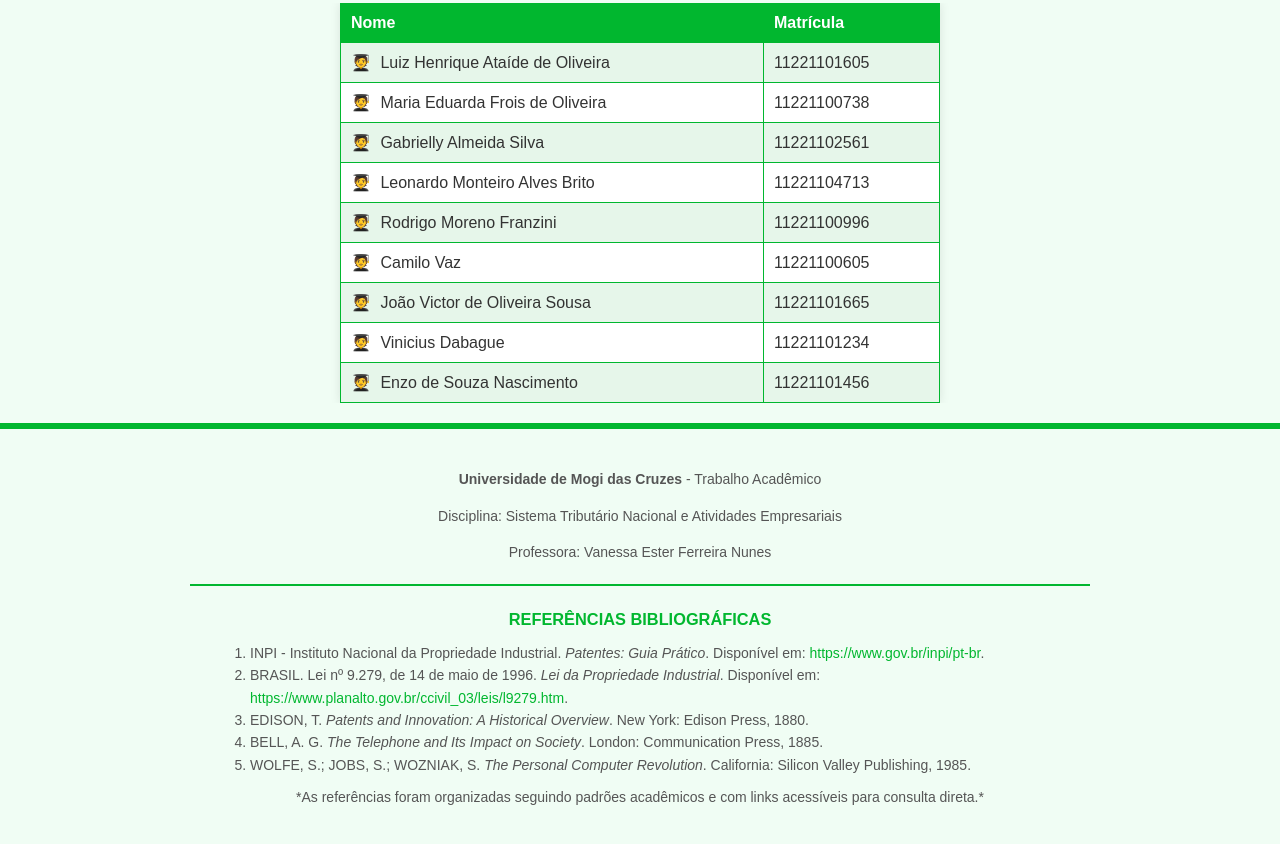
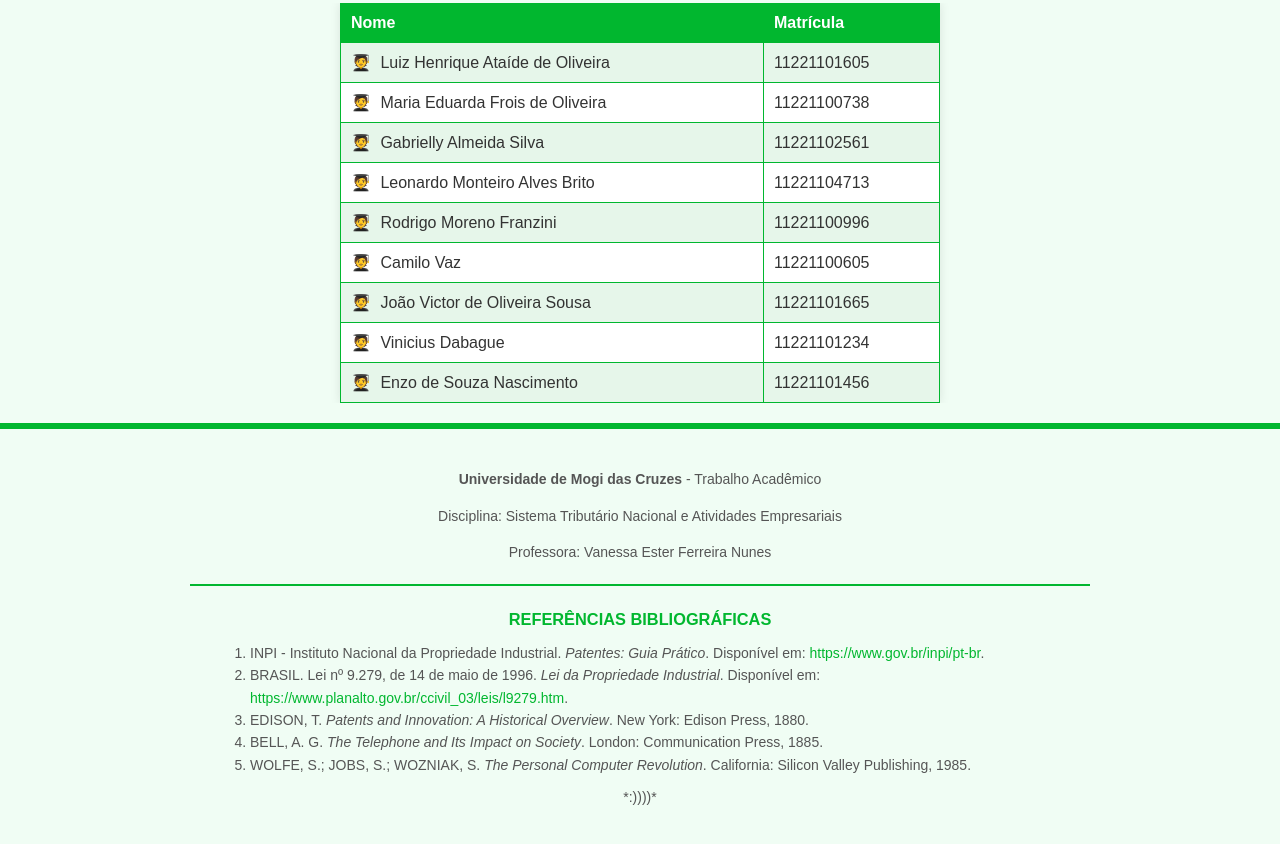
Before and after one commit to luizonly/patentes, a plain HTML site: page Index.html in a window 1280 px wide. Shown: the part 3696-4540 px from the top of the page. Drawn offline with Linux system fonts and the light colour scheme.

Commit message:
Update Index.html

```diff
--- a/Index.html
+++ b/Index.html
@@ -168,7 +168,7 @@ footer { background-color: #f0fdf4; color: #555; padding: 25px 20px; border-top:
       <li>BELL, A. G. <em>The Telephone and Its Impact on Society</em>. London: Communication Press, 1885.</li>
       <li>WOLFE, S.; JOBS, S.; WOZNIAK, S. <em>The Personal Computer Revolution</em>. California: Silicon Valley Publishing, 1985.</li>
     </ol>
-    <p style="margin-top: 10px;">*As referências foram organizadas seguindo padrões acadêmicos e com links acessíveis para consulta direta.*</p>
+    <p style="margin-top: 10px;">*:))))*</p>
   </div>
 </footer>
 
```
